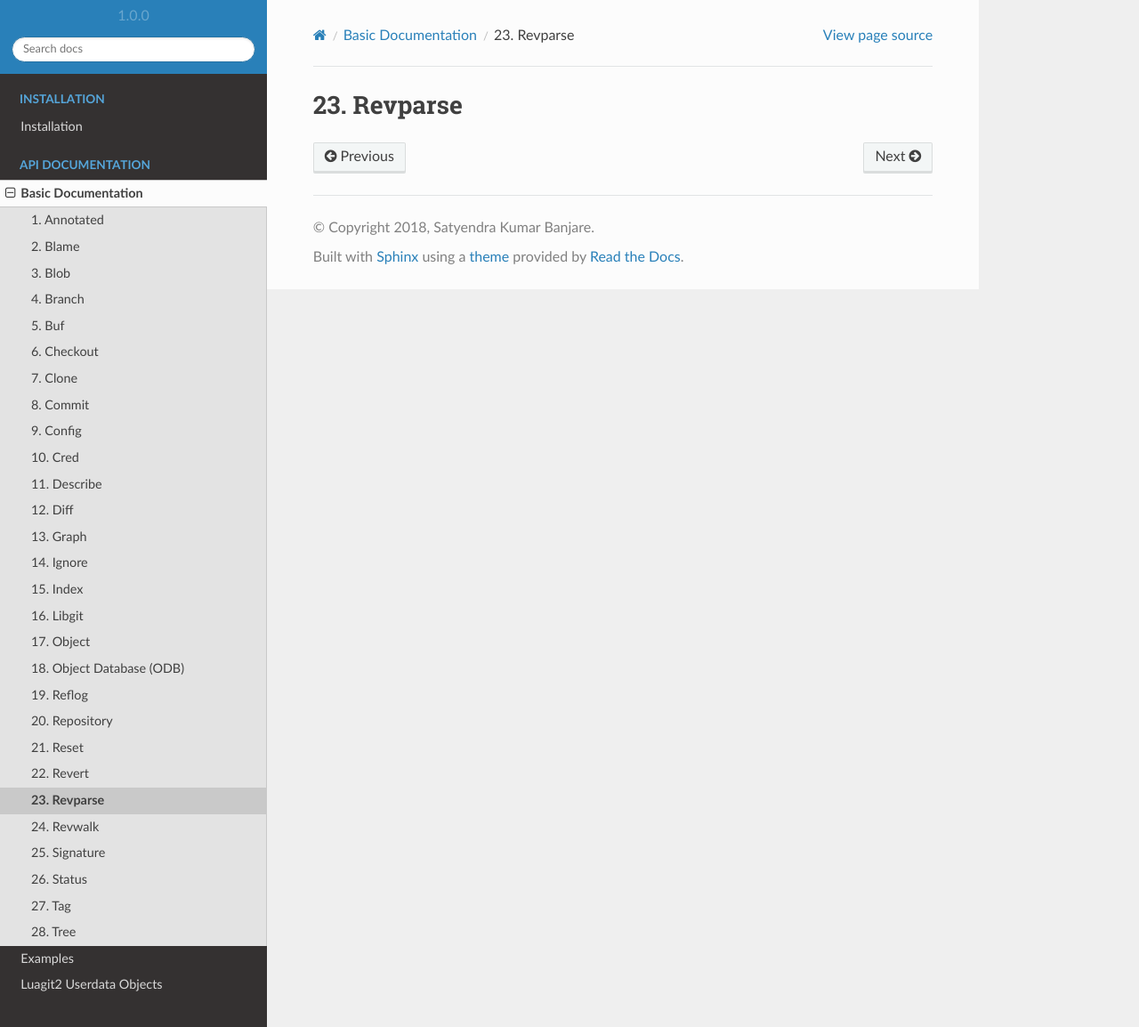
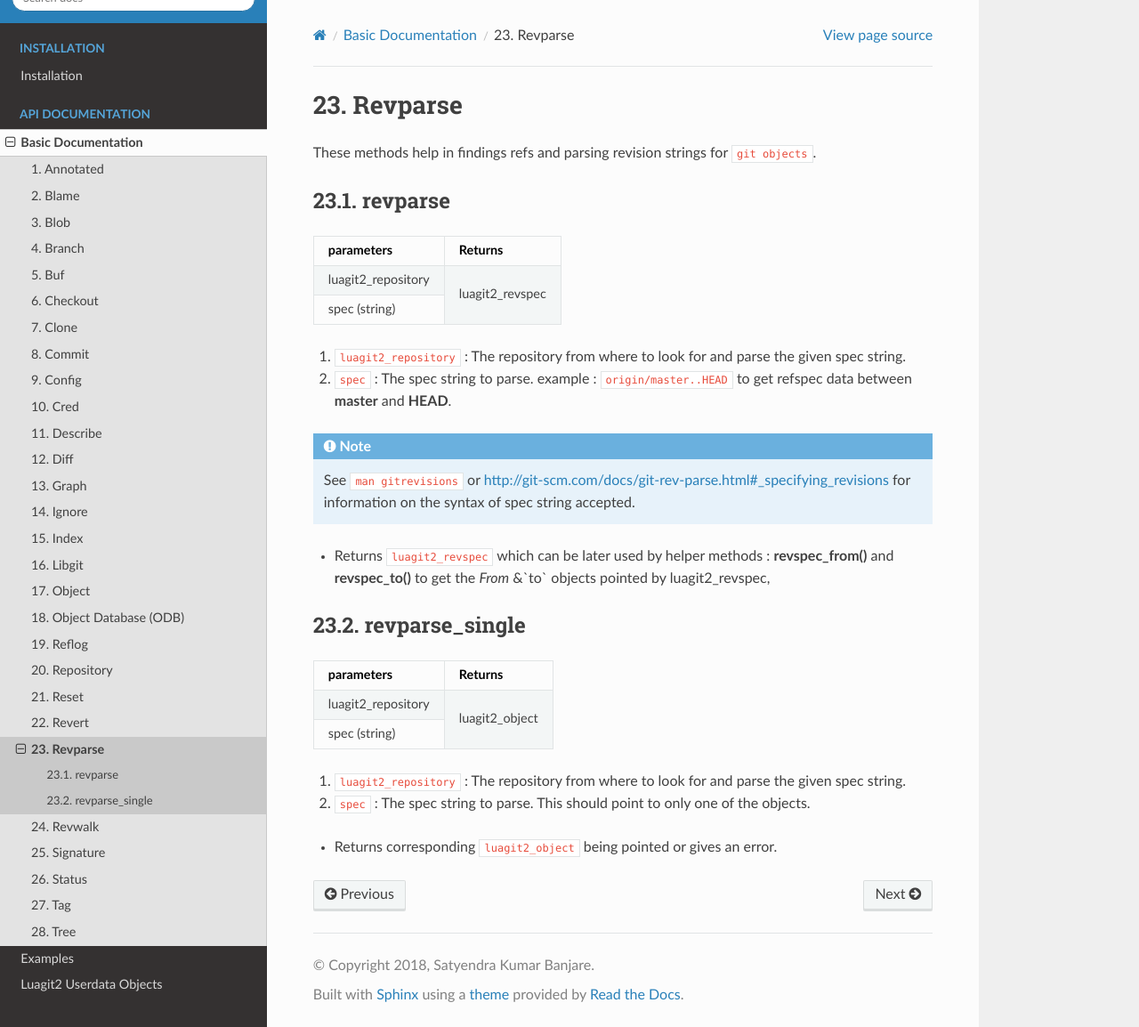
Before and after one commit to SatyendraBanjare/luagit2, a Sphinx documentation site: the page built from docs/source/basic/revparse.rst, in a window 1280 px wide and 1154 px high. Shown: the whole window at 89% size. Built offline with Sphinx 7.4.7 and the Read the Docs theme 2.0.0, drawn with Linux system fonts in a browser that asks for light colours; pages that are not in the unit, such as notebooks, are missing from menus.

Commit message:
docs(revparse): added docs

```diff
--- a/docs/source/basic/revparse.rst
+++ b/docs/source/basic/revparse.rst
@@ -1,2 +1,38 @@
 Revparse
 ========
+
+These methods help in findings refs and parsing revision strings for ``git objects``.
+
+revparse
+--------------------
+
++---------------------------+---------------------------------+
+| parameters                | Returns                         |
++===========================+=================================+
+| luagit2_repository        | luagit2_revspec                 |
++---------------------------+                                 +
+| spec (string)             |                                 |
++---------------------------+---------------------------------+
+
+1. ``luagit2_repository`` : The repository from where to look for and parse the given spec string.
+2. ``spec`` : The spec string to parse. example : ``origin/master..HEAD`` to get refspec data between **master** and **HEAD**.
+
+.. note:: See ``man gitrevisions`` or http://git-scm.com/docs/git-rev-parse.html#_specifying_revisions for information on the syntax of spec string accepted.
+
+* Returns ``luagit2_revspec`` which can be later used by helper methods : **revspec_from()** and **revspec_to()** to get the `From` &`to` objects pointed by luagit2_revspec,
+
+revparse_single
+--------------------
+
++---------------------------+---------------------------------+
+| parameters                | Returns                         |
++===========================+=================================+
+| luagit2_repository        | luagit2_object                  |
++---------------------------+                                 +
+| spec (string)             |                                 |
++---------------------------+---------------------------------+
+
+1. ``luagit2_repository`` : The repository from where to look for and parse the given spec string.
+2. ``spec`` : The spec string to parse. This should point to only one of the objects.
+
+* Returns corresponding ``luagit2_object`` being pointed or gives an error.
```
